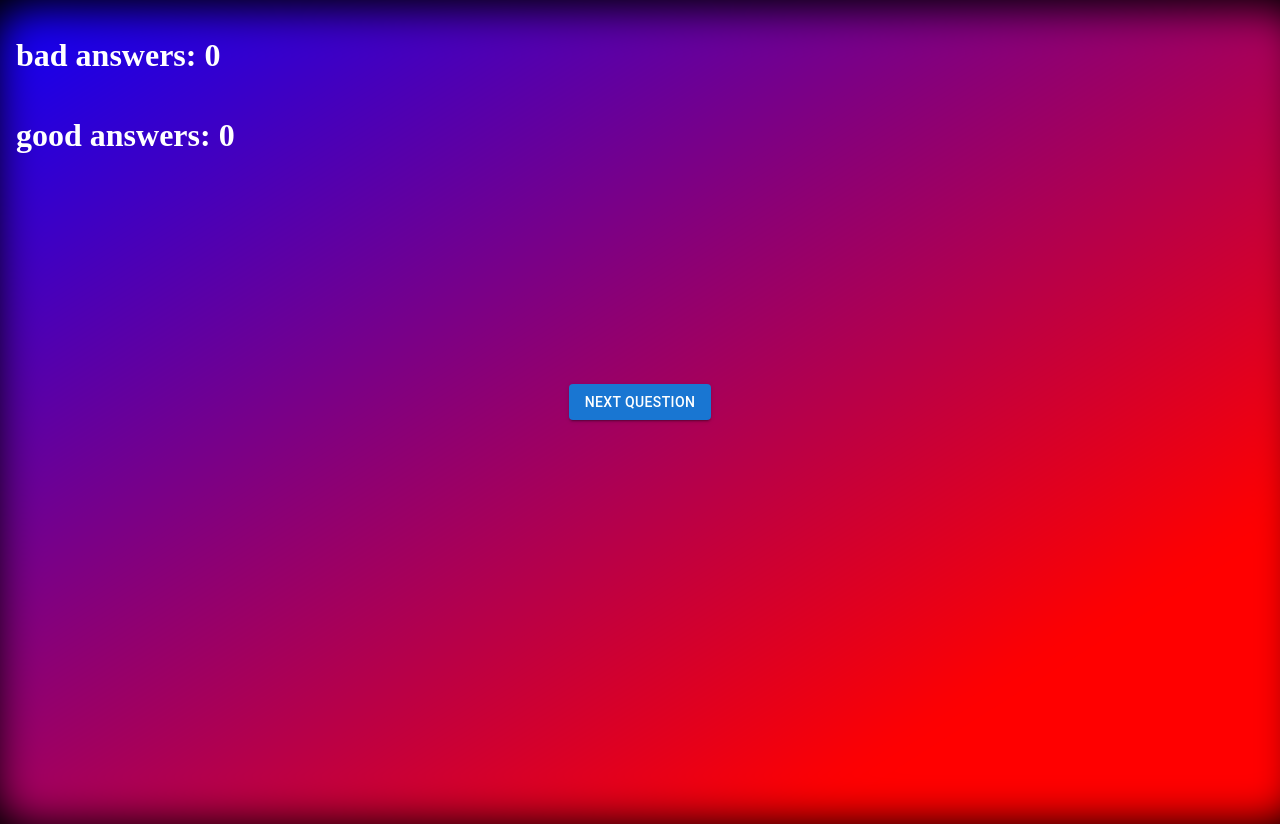
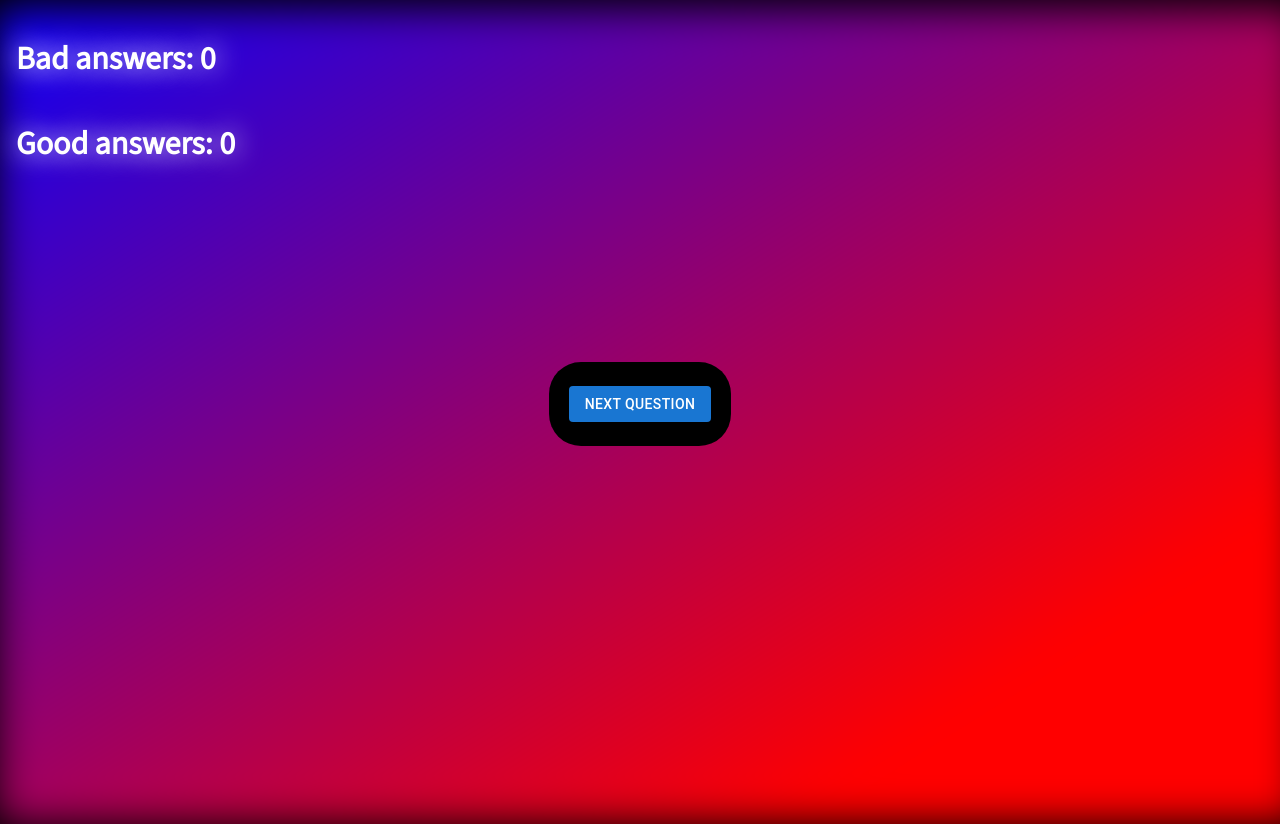
Before and after one commit to Bartosz-Koza/next-trivia-app, a Next.js app: page / in a window 1280 px wide. Shown: the top 824 px of the page. Built offline with nearby package versions, Linux system fonts and the light colour scheme.

Commit message:
cpitalization done, local storage left

```diff
--- a/src/app/page.tsx
+++ b/src/app/page.tsx
@@ -39,22 +39,33 @@ try {
 }
   };
 
+  // useEffect(() => {
+  //   localStorage.setItem("bad", JSON.stringify(badans));
+  //   let bad = Number.parseInt(localStorage.getItem("bad"))
+  //   setBadans(bad)
+  // }, [])
 
 
   const handleChange = event => {
-    setMessage(event.target.value);
+    localStorage.setItem("bad", JSON.stringify(badans));
+    let bad = Number.parseInt(localStorage.getItem("bad"))
+    setBadans(bad)
+    setMessage(event.target.value.toUpperCase());
     console.log('value is:', event.target.value, 'msg:', msg);
   };
 
 
-
+//   useEffect(
+//     () => window.localStorage.setItem(goodans, goodans),
+//     [goodans]
+// );
 
 
   return (
     <>
     <div className='ans-counter'>
-      <h1>bad answers: {goodans}</h1>
-      <h1>good answers: {badans}</h1>
+      <h1>Bad answers: {goodans}</h1>
+      <h1>Good answers: {badans}</h1>
     </div>
     <div className='main'>
       <div className='box '>
@@ -65,10 +76,10 @@ try {
 
                 const CheckAnswer = () =>{
 
-                  if(message != answer){
+                  if(message != answer.toUpperCase()){
                     setAns('false')
                     setGoodans(goodans + 1)
-                  } if(message == answer){
+                  } if(message == answer.toUpperCase()){
                     setAns('true')
                     setBadans(badans + 1)
                   }
@@ -78,7 +89,7 @@ try {
                 return(
 
                   <div key={data}>
-                  <h1>category: {category}</h1>
+                  <h1>Category: {category}</h1>
                   <h1>{question} ?</h1>
                   { ans == "true" ?(
                     <h1 className='ans'>Good answer 👍</h1>
@@ -86,7 +97,7 @@ try {
                       <h1 className='ans'>Bad answer 👎</h1>
                   ) : (
                     <Box sx={{textTransform: 'capitalize'}}>
-                    <TextField variant="standard" sx={{ p: "1rem", input: {color: "white", backgroundcolor:"white"}, }} placeholder='odpowiedź' className='input' onChange={handleChange} value={message} />
+                    <TextField variant="standard" sx={{ p: "1rem", input: {color: "white", backgroundcolor:"white"}, }} placeholder='Answer' className='input' onChange={handleChange} value={message} />
                   <Button variant="contained" sx={{ p: "0.75rem", backgroundcolor: "yellow"}} onClick={CheckAnswer}>Contained</Button>
                   </Box>)}
 
--- a/src/app/styles.css
+++ b/src/app/styles.css
@@ -1,4 +1,8 @@
+@import url('https://fonts.googleapis.com/css2?family=Source+Sans+3&display=swap');
+
+
 body{
+  font-family: 'Source Sans 3', sans-serif;
   padding: 0;
   margin: 0;
   background-color: black;
@@ -6,7 +10,7 @@ body{
 }
 
 .main {
-font-family: system-ui, -apple-system, BlinkMacSystemFont, 'Segoe UI', Roboto, Oxygen, Ubuntu, Cantarell, 'Open Sans', 'Helvetica Neue', sans-serif;
+  font-family: 'Source Sans 3', sans-serif;
 color: white;
 display: flex;
 align-items: center;
@@ -15,9 +19,10 @@ text-align: center;
 margin-bottom: 1rem;
 }
 .box{
-  padding: 2rem 2rem;
+  padding: 1.5rem 1.25rem;
   margin: 10rem auto;
   border-radius: 2rem;
+  background-color: black;
 }
 .question{
   padding: 1.5rem ;
@@ -27,6 +32,9 @@ margin-bottom: 1rem;
   text-transform: capitalize;
 }
 .ans-counter{
+
+text-shadow: rgba(255,255,255,0.94) 0px 0px 26px;
+
   display: flex;
   flex-direction: column;
   color:
@@ -43,7 +51,7 @@ margin-bottom: 1rem;
 
 
 
-.box:before {
+.main:before {
   content: "";
   z-index: -1;
   position: absolute;
@@ -64,7 +72,7 @@ margin-bottom: 1rem;
 * stacking context. (For example, using the transform
 * property )
 */
-.box::after {
+.main::after {
   content: "";
   z-index: -1;
   position: absolute;
```
